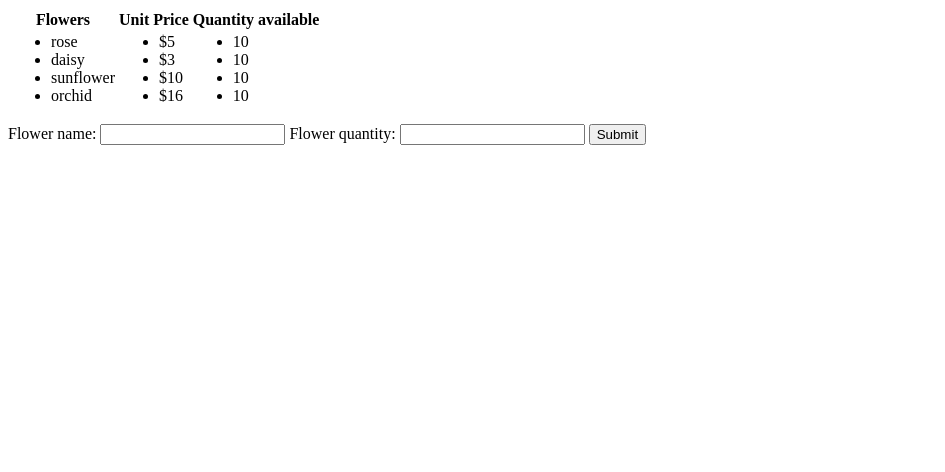
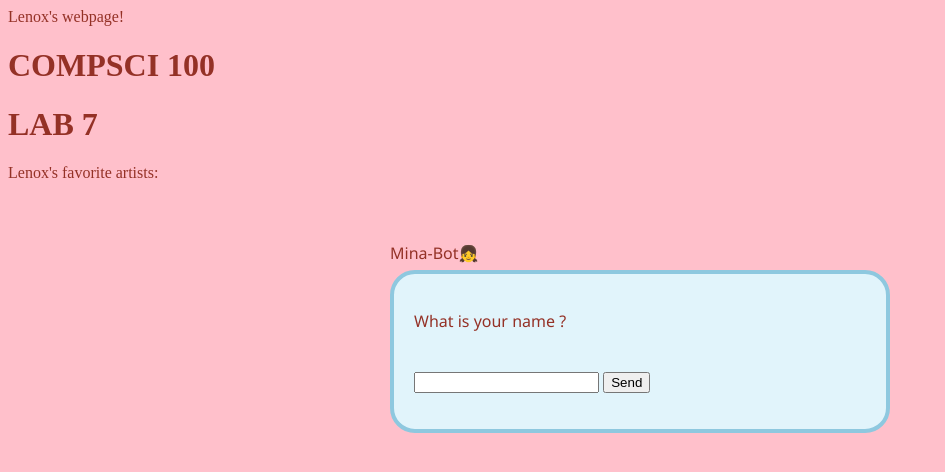
Before and after one commit to johns39l/johns39l.github.io, a plain HTML site: page index.html in a window 1280 px wide. Shown: the whole page, without its empty margins (0-945 px from the left). Drawn offline with Linux system fonts and the light colour scheme.

Commit message:
Add files via upload

```diff
--- a/index.html
+++ b/index.html
@@ -1,86 +1,116 @@
-<html>
-<body>
-    <table>
-        <tr>
-            <th>Flowers</th>
-            <th>Unit Price</th>
-            <th>Quantity available</th>
-        </tr>
-        <tr>
-            <td>
-                <ul>
-                    <li>rose</li>
-                    <li>daisy</li>
-                    <li>sunflower</li>
-                    <li>orchid</li>
-                </ul>
-            </td>
-            <td>
-                <ul>
-                    <li>$5</li>
-                    <li>$3</li>
-                    <li>$10</li>
-                    <li>$16</li>
-                </ul>
-            </td>
-            <td>
-                <ul>
-                    <li>10</li>
-                    <li>10</li>
-                    <li>10</li>
-                    <li>10</li>
-                </ul>
-            </td>
-        </tr>
-    </table>
+<html><head>
+<title>Lenox's Web Page</title>
+</head>
 
-    <form name="flowerShopForm">
-        Flower name: <input type="text" name="flowerNameInput" >
+<body BGCOLOR=PINK TEXT=943126>
+
+<p> Lenox's webpage! <p/>
 
 
 
-        Flower quantity: <input type="number" name="flowerQuantityInput" >
+
+<H1> COMPSCI 100 </H1>
+
+<H1> LAB 7 </H1>
+
+
+<p> Lenox's favorite artists:  <p/>
 
 
 
-        <input type="button" value="Submit" onClick="displayFeedback(this.form)">
+
+    <div style="margin-left: auto; margin-right: auto; margin-top: 40px;
+    padding: 20px; width: 500px; font-size: 16px; font-family:'Segoe UI', sans-serif;">
+    Mina-Bot👧
+
+   <div style=" margin-top:6px; padding: 20px; background-color: #E1F4FB;
+   border: 4px solid #8ec8df; border-radius: 25px;">
+
+    <form name="chatForm">
+        <p id="botSays">What is your name ? </p>
+        <br>
+        <input type="text" name="userInput" >
+        <input type="button" value="Send" onClick="displayFeedback(this.form)">
+
     </form>
-
-    <p id="feedbackParagraph"></p>
+   </div>
+   </div>
 
 <script>
-    var flowerList = ['rose', 'daisy', 'sunflower', 'orchid'];
-    var priceList = [5,3,10,16];
-    var quantityList= [10,10,10,10]
 
+var counter=0;
+var totalQuestions=4;
+
+var myGraduationYear= 2027;
+var myMajor="history";
+
+//create a list of the majors you are/ were interested in
+var majorInterestedList=["sociology", "psychology", "datascience", "neuroscience" ];
+var artistInterestedList=["Beatles", "ACDC", "Queen", "Fiona Apple" ];
+
+var userName;
 
     function displayFeedback(form) {
 
-        var flowerInput = form.flowerNameInput.value;
-        var flowerQuantity = form.flowerQuantityInput.value;
+        counter++;
 
-        var flowerAvailable= false;
-        var quantityAvailable= false;
-        var totalCost= 0;
         var feedbackText="";
+        var newQuestionText="";
 
-        for (let i = 0; i < flowerList.length; i++) {
-            if (flowerInput == flowerList[i]) {
-                flowerAvailable= true;
+        var userInput= form.userInput.value;
 
-                if (flowerQuantity <= quantityList[i]){
-                    quantityAvailable= true;
-                    totalCost= flowerQuantity * priceList[i];
-                }
-            }
+        if (counter==1) {
+            userName= userInput;
+            feedbackText="Hello, "+ userName+" ! " +"<br>Nice to meet you."+
+            " I am Lenox, a student at Mount Holyoke College.";
+
+            newQuestionText="Do you also attend Mount Holyoke College ?";
         }
 
-        if (flowerAvailable == false) feedbackText= "Sorry, we don't have that flower.";
-        else if (quantityAvailable == true) feedbackText= "Great, we have the required amount. Your total cost: "+ totalCost;
-        else if (quantityAvailable == false) feedbackText= "Sorry, we do not have the required amount.";
+        if (counter==2) {
+            feedbackText="Thanks for sharing.";
+            newQuestionText="What is your major ?";
+        }
 
-        document.getElementById("feedbackParagraph").innerHTML = feedbackText;
+        if (counter==3) {
+            if (userInput.toLowerCase()== myMajor) feedbackText="Great! I am also majoring in "+ userInput+".";
+
+            else {
+                feedbackText="I guess you must find "+userInput+" very interesting."+" I am majoring in "+myMajor;
+
+                //check if user's major is one the majors in your majorInterestedList
+                for (let i = 0; i < majorInterestedList.length; i++) {
+                    if (userInput.toLowerCase() == majorInterestedList[i]) {
+                        feedbackText=userInput+ " was one of the majors I was interested to pursue."+
+                        " I am now majoring in "+myMajor+".";
+                    }
+                }
+        }
+
+        newQuestionText="What is your favorite artist ?";
+        }
+
+        if (counter==4) {
+            if (userInput== myGraduationYear) feedbackText="I like that artist ! ";
+            else if (userInput< myGraduationYear) feedbackText="Nice. I like that artist.";
+            else if (userInput> myGraduationYear) feedbackText="Cool.";
+            else feedbackText="I like that artist. Thanks for sharing.";
+        }
+
+        //if you have reached the last question
+        if (counter>=totalQuestions ) {
+            feedbackText=feedbackText+"<br><br>It was nice talking to you "+userName+"."+
+            "<br>I hope you have a great day!";
+        }
+
+        //update the feedback and clear the input box
+        document.getElementById("botSays").innerHTML = feedbackText+ "<br><br>"+newQuestionText;
+        form.userInput.value="";
     }
+
 </script>
 </body>
+
+
+
 </html>
```
